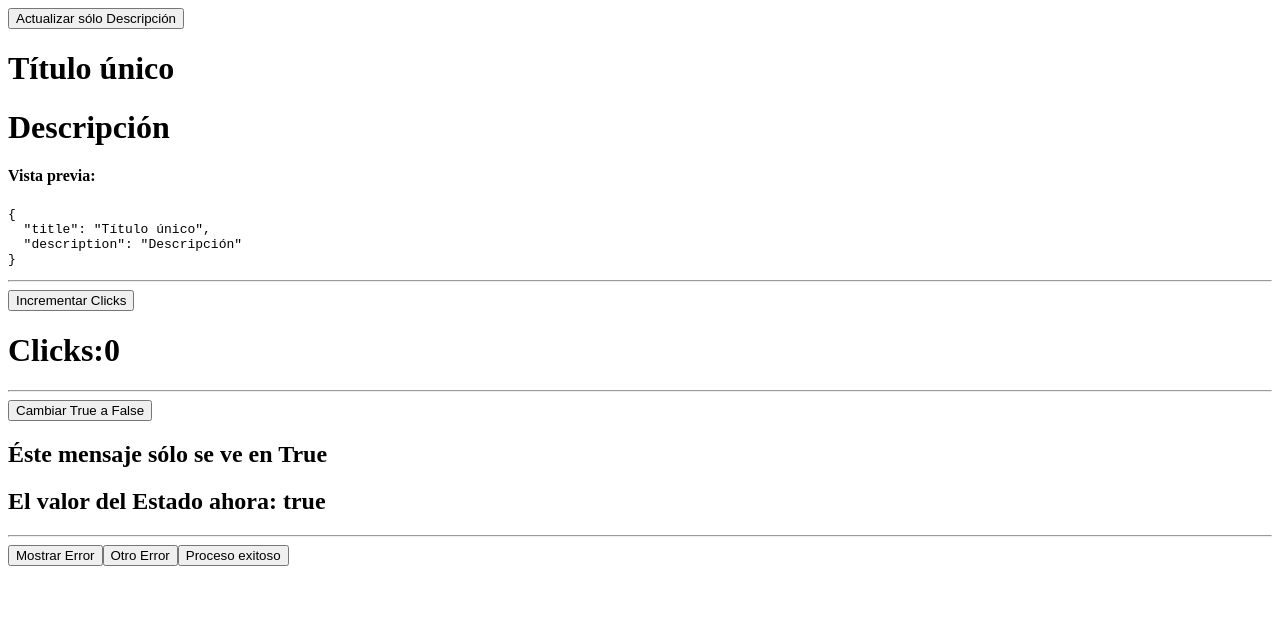
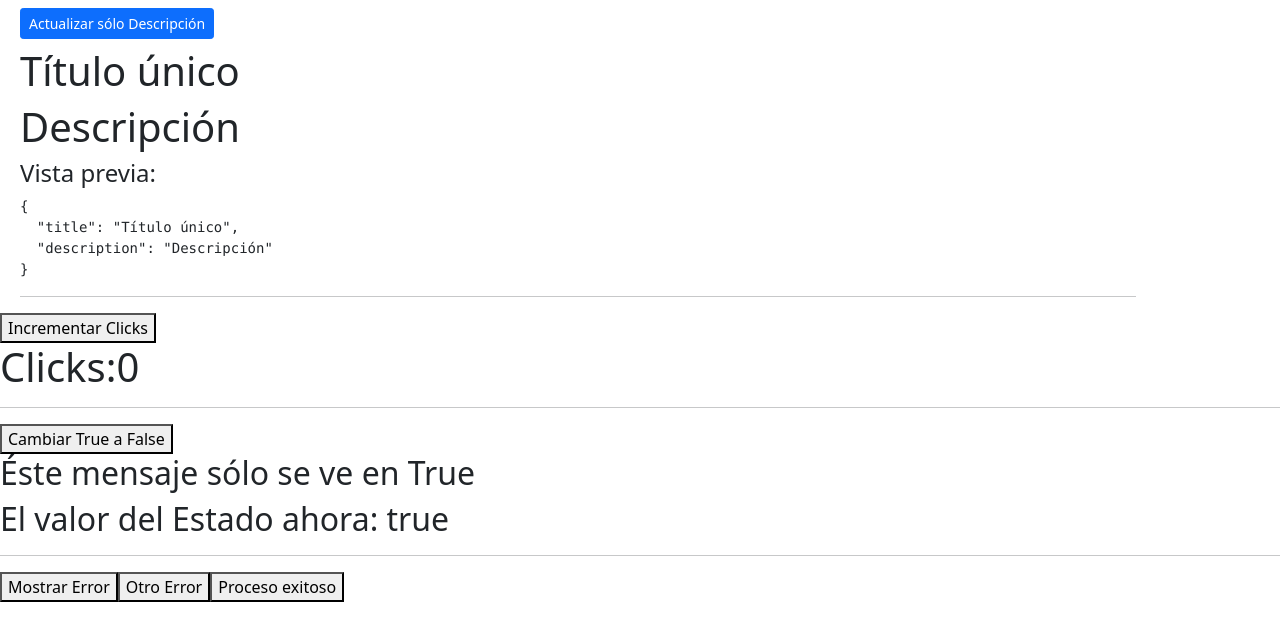
Before and after one commit to pedro-donoso/usestate-app, a React (Create React App) app: page / in a window 1280 px wide. Shown: the top 640 px of the page. Built offline with nearby package versions, Linux system fonts and the light colour scheme.

Commit message:
actualizo descripcion

```diff
--- a/package.json
+++ b/package.json
@@ -3,6 +3,7 @@
   "version": "0.1.0",
   "private": true,
   "dependencies": {
+    "bootstrap": "^5.1.3",
     "react": "^17.0.2",
     "react-dom": "^17.0.2",
     "react-scripts": "0.9.5"
--- a/src/ProductApp.js
+++ b/src/ProductApp.js
@@ -16,8 +16,8 @@ const ProductApp=()=>{
   }
 
   return (
-    <div>
-    <button onClick={()=>updateProduct("description", "Descripción actualizada")}>
+    <div className='container mx-2'>
+    <button onClick={()=>updateProduct("description", "Descripción actualizada")} className='btn btn-sm btn-primary my-2'>
       Actualizar sólo Descripción
     </button>
       <h1>{product.title}</h1>
--- a/src/index.js
+++ b/src/index.js
@@ -1,7 +1,7 @@
 import React from 'react';
 import ReactDOM from 'react-dom';
 import App from './App';
-
+import 'bootstrap/dist/css/bootstrap.css';
 
 ReactDOM.render(
   <App />,
```
Also changed, not shown: 1 other file (tests, documents, lock files or other folders).
